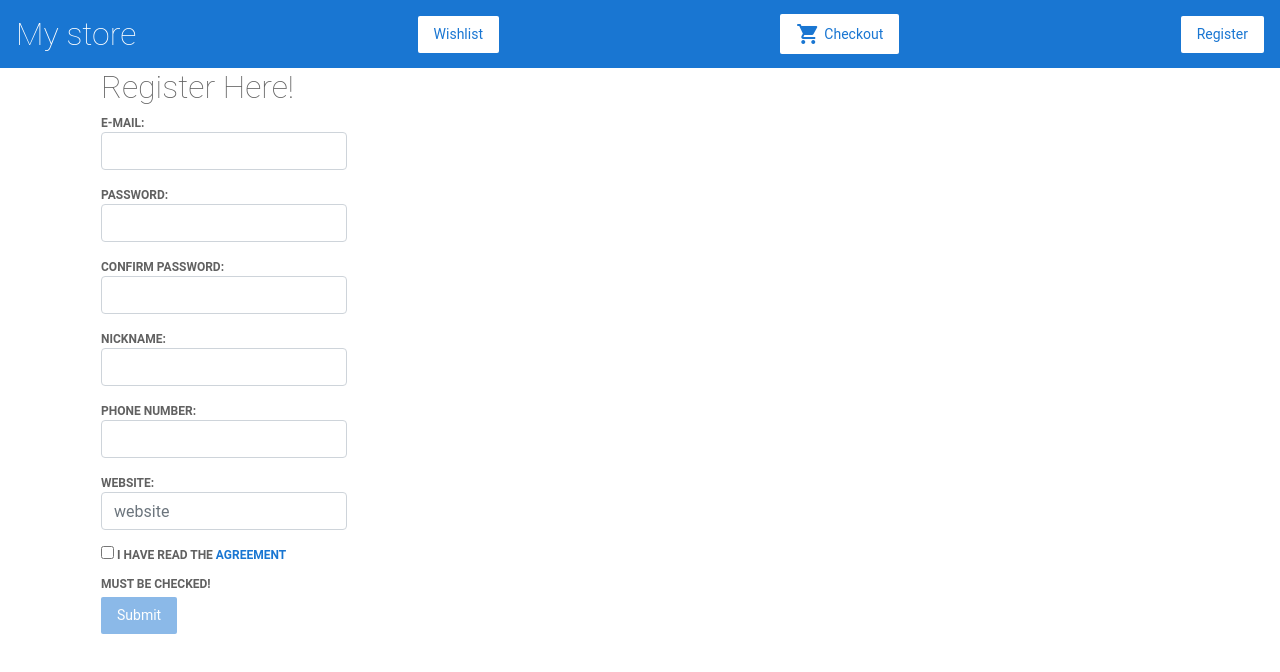
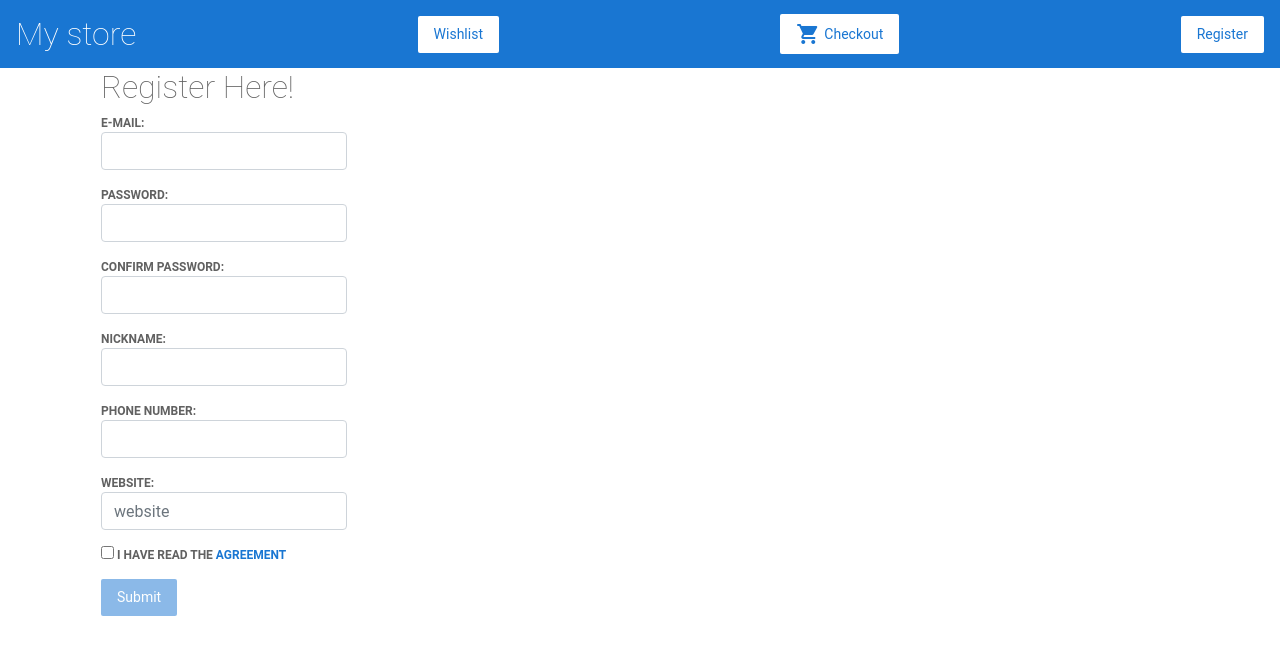
Before and after one commit to zhoricc3398/angular-tutorial-first, an Angular app: page /register in a window 1280 px wide. Shown: the top 672 px of the page. Built offline with nearby package versions, Linux system fonts and the light colour scheme.

Commit message:
fix(3-forms-task-1): Fix issue with checkbox

```diff
--- a/src/app/register-user/register-user.component.html
+++ b/src/app/register-user/register-user.component.html
@@ -62,7 +62,7 @@
         <label> Website:
             <input type="url" formControlName="web" class="form-control" placeholder="website" required>
             <div *ngIf="name.web.invalid && (name.web.dirty || name.web.touched)">
-                <div *ngIf="name.web.errors.required">
+                <div *ngIf="name.web.errors.che">
                     Website is required!
                 </div>
             </div>
@@ -70,8 +70,10 @@
         <label>
             <input type="checkbox" formControlName="check" required>
             I have read the <a href="https://www.google.com/">Agreement</a>
-            <div *ngIf="name.check.errors.required">
-                Must be checked!
+            <div *ngIf="name.check.invalid && (name.check.touch || name.check.dirty)">
+                <div *ngIf="name.check.errors.required">
+                    Must be checked!
+                </div>
             </div>
         </label>
         <button class="button" [disabled]="disableButton" type="submit">Submit</button>
--- a/src/app/register-user/register-user.component.ts
+++ b/src/app/register-user/register-user.component.ts
@@ -43,4 +43,8 @@ export class RegisterUserComponent implements OnInit {
   get disableButton() {
     return this.registerForm.invalid;
   }
+
+  onSubmit() {
+    return this.registerForm.value;
+  }
 }
```
Also changed, not shown: 1 other file (tests, documents, lock files or other folders).
